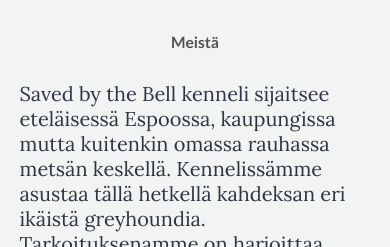
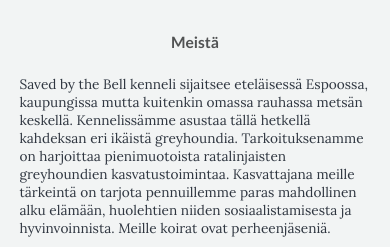
Before and after one commit to Heinirai/kennel, a plain HTML site: page index.html in a window 390 px wide. Shown: the part 573-820 px from the top of the page. Drawn offline with Linux system fonts and the light colour scheme.

Commit message:
Update tyyli.css

```diff
--- a/tyyli.css
+++ b/tyyli.css
@@ -152,7 +152,7 @@
         font-size:4vw;
   }
     section {
-      font-size:3.5vwpx;
+      font-size:3.5vw;
     }
 
   input[type=submit] {
```
